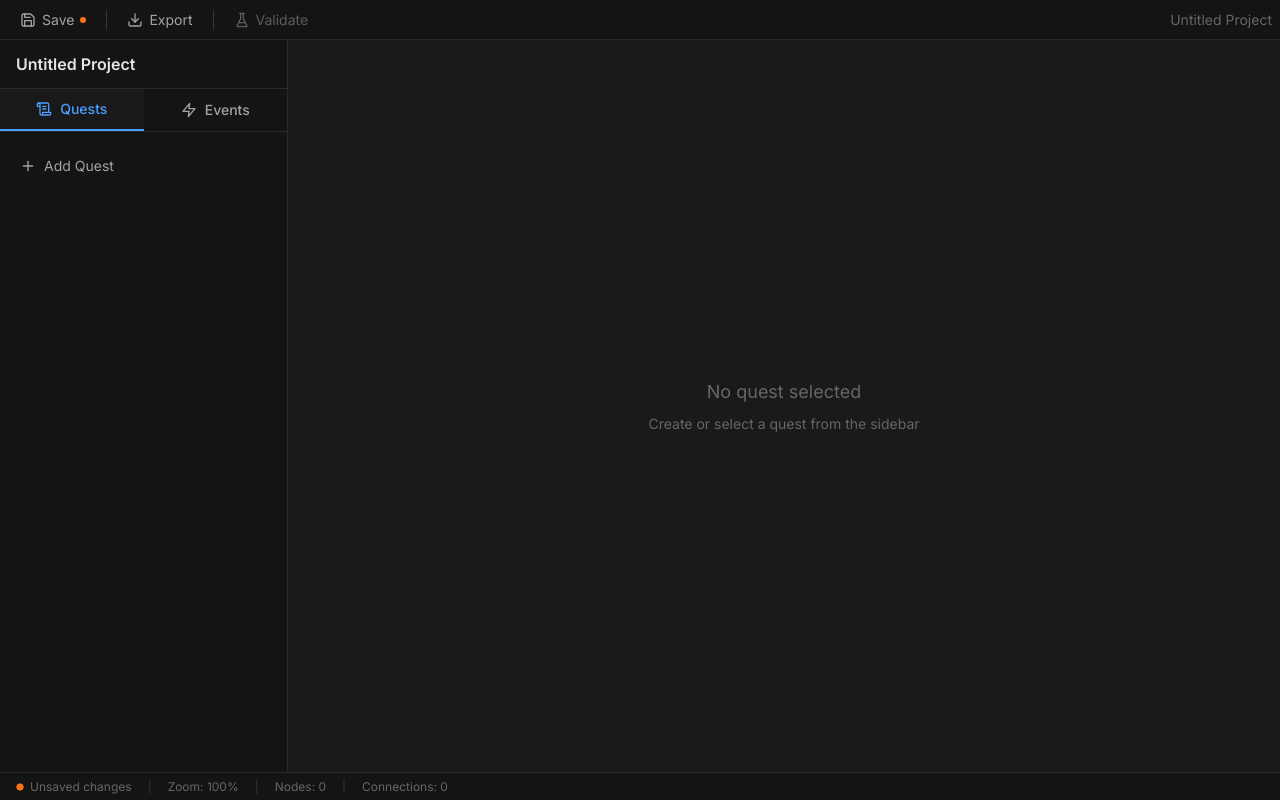
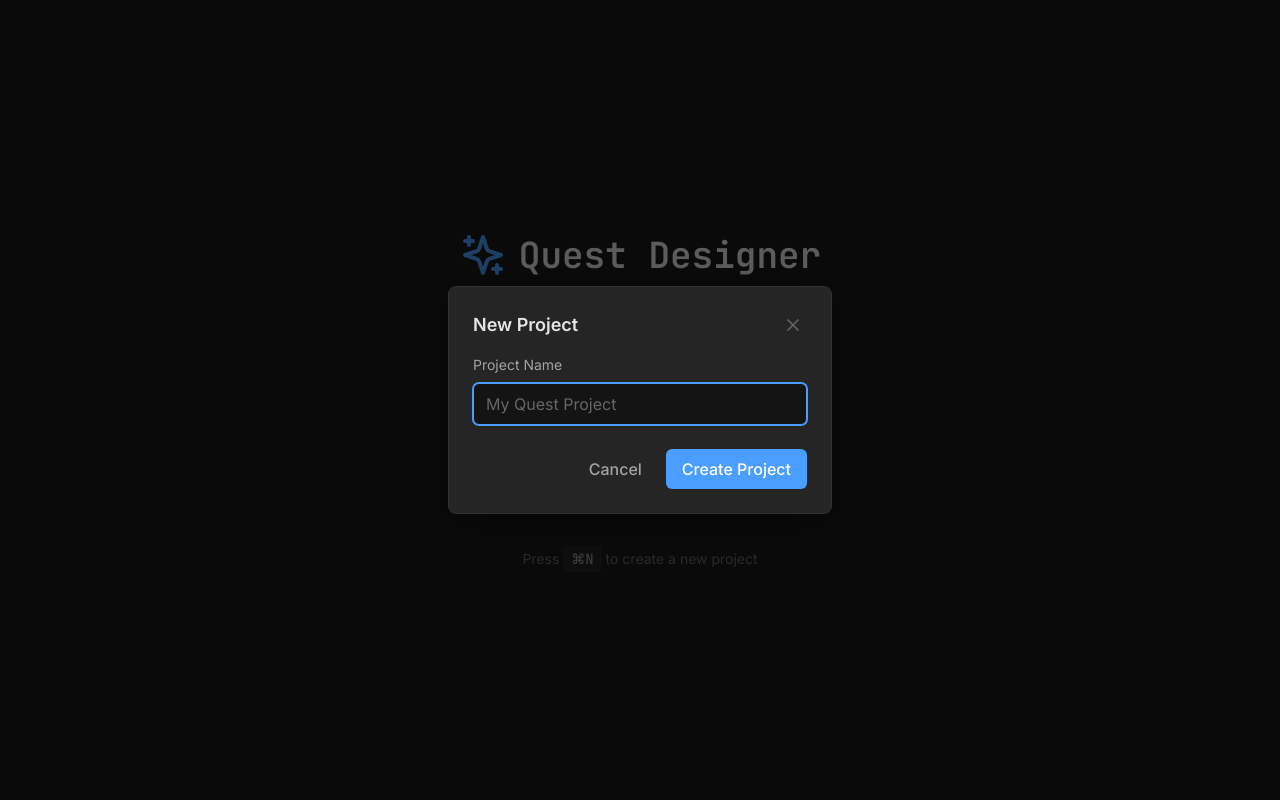
Before and after one commit to nodeMD/QuestDesigner, a React (Vite) app: page / in a window 1280 px wide. Both pictures are taken after a click on the button "New Project". Built offline with nearby package versions, Linux system fonts and the light colour scheme.

Commit message:
components: add recent project option to welcome screen

```diff
--- a/src/components/WelcomeScreen.tsx
+++ b/src/components/WelcomeScreen.tsx
@@ -1,47 +1,127 @@
-import { FolderOpen, Plus, Sparkles } from 'lucide-react'
+import { useState, useEffect } from 'react'
+import { FolderOpen, Plus, Sparkles, X, Clock } from 'lucide-react'
 import { useProjectStore } from '@/stores/projectStore'
+
+const RECENT_PROJECT_KEY = 'quest-designer-recent-project'
+
+interface RecentProject {
+  path: string
+  name: string
+  lastOpened: string
+}
+
+function getRecentProject(): RecentProject | null {
+  try {
+    const stored = localStorage.getItem(RECENT_PROJECT_KEY)
+    return stored ? JSON.parse(stored) : null
+  } catch {
+    return null
+  }
+}
+
+function saveRecentProject(path: string, name: string) {
+  try {
+    localStorage.setItem(RECENT_PROJECT_KEY, JSON.stringify({
+      path,
+      name,
+      lastOpened: new Date().toISOString(),
+    }))
+  } catch {
+    // Ignore storage errors
+  }
+}
+
+function parseProjectData(data: string) {
+  const project = JSON.parse(data)
+  // Convert date strings back to Date objects
+  project.createdAt = new Date(project.createdAt)
+  project.updatedAt = new Date(project.updatedAt)
+  project.quests = project.quests.map((q: any) => ({
+    ...q,
+    createdAt: new Date(q.createdAt),
+    updatedAt: new Date(q.updatedAt),
+  }))
+  project.events = project.events.map((e: any) => ({
+    ...e,
+    createdAt: new Date(e.createdAt),
+    updatedAt: new Date(e.updatedAt),
+  }))
+  return project
+}
 
 export function WelcomeScreen() {
   const { createProject, setProject, setFilePath } = useProjectStore()
+  const [showNameDialog, setShowNameDialog] = useState(false)
+  const [projectName, setProjectName] = useState('')
+  const [recentProject, setRecentProject] = useState<RecentProject | null>(null)
+
+  useEffect(() => {
+    setRecentProject(getRecentProject())
+  }, [])
 
   const handleNewProject = () => {
-    createProject('Untitled Project')
+    setShowNameDialog(true)
+    setProjectName('')
+  }
+
+  const handleCreateProject = () => {
+    const name = projectName.trim() || 'Untitled Project'
+    createProject(name)
+    setShowNameDialog(false)
   }
 
   const handleOpenProject = async () => {
     if (!window.electronAPI) {
       // Fallback for browser dev
-      createProject('Untitled Project')
+      setShowNameDialog(true)
+      setProjectName('')
       return
     }
 
     const result = await window.electronAPI.loadFile()
-    if (result.success && result.data) {
+    if (result.success && result.data && result.filePath) {
       try {
-        const project = JSON.parse(result.data)
-        // Convert date strings back to Date objects
-        project.createdAt = new Date(project.createdAt)
-        project.updatedAt = new Date(project.updatedAt)
-        project.quests = project.quests.map((q: any) => ({
-          ...q,
-          createdAt: new Date(q.createdAt),
-          updatedAt: new Date(q.updatedAt),
-        }))
-        project.events = project.events.map((e: any) => ({
-          ...e,
-          createdAt: new Date(e.createdAt),
-          updatedAt: new Date(e.updatedAt),
-        }))
+        const project = parseProjectData(result.data)
         setProject(project)
-        setFilePath(result.filePath ?? null)
+        setFilePath(result.filePath)
+        saveRecentProject(result.filePath, project.name)
       } catch (e) {
         console.error('Failed to parse project file:', e)
       }
     }
   }
 
+  const handleOpenRecent = async () => {
+    if (!window.electronAPI || !recentProject) return
+
+    try {
+      // Load file directly from the stored path
+      const result = await window.electronAPI.loadFromPath(recentProject.path)
+      if (result.success && result.data && result.filePath) {
+        const project = parseProjectData(result.data)
+        setProject(project)
+        setFilePath(result.filePath)
+        saveRecentProject(result.filePath, project.name)
+      } else if (result.error) {
+        // File not found or other error - clear the recent project
+        console.error('Failed to open recent project:', result.error)
+        localStorage.removeItem(RECENT_PROJECT_KEY)
+        setRecentProject(null)
+      }
+    } catch (e) {
+      console.error('Failed to open recent project:', e)
+    }
+  }
+
+  const isMac = window.electronAPI?.platform === 'darwin'
+
   return (
-    <div className="h-screen w-screen bg-canvas-bg flex items-center justify-center">
+    <div className="h-screen w-screen bg-canvas-bg flex items-center justify-center relative">
+      {/* Drag bar at top for window movement */}
+      {isMac && (
+        <div className="absolute top-0 left-0 right-0 h-10 app-drag-region" />
+      )}
+
       <div className="text-center">
         {/* Logo/Title */}
         <div className="mb-12">
@@ -75,6 +155,23 @@ export function WelcomeScreen() {
             <FolderOpen className="w-5 h-5" />
             <span>Open Project</span>
           </button>
+
+          {/* Recent project */}
+          {recentProject && window.electronAPI && (
+            <button
+              onClick={handleOpenRecent}
+              className="w-64 flex items-center gap-3 px-6 py-3 bg-transparent hover:bg-sidebar-hover
+                         text-text-secondary border border-transparent hover:border-panel-border rounded-lg transition-colors"
+            >
+              <Clock className="w-4 h-4 text-text-muted" />
+              <div className="flex-1 text-left">
+                <span className="block text-sm text-text-primary">{recentProject.name}</span>
+                <span className="block text-xs text-text-muted truncate max-w-48">
+                  {recentProject.path.split('/').pop()}
+                </span>
+              </div>
+            </button>
+          )}
         </div>
 
         {/* Hint */}
@@ -82,6 +179,54 @@ export function WelcomeScreen() {
           Press <kbd className="px-2 py-1 bg-panel-bg rounded text-text-secondary">⌘N</kbd> to create a new project
         </p>
       </div>
+
+      {/* Project name dialog */}
+      {showNameDialog && (
+        <div className="fixed inset-0 bg-black/60 flex items-center justify-center z-50">
+          <div className="bg-panel-bg border border-panel-border rounded-lg shadow-panel w-96 p-6">
+            <div className="flex items-center justify-between mb-4">
+              <h2 className="text-lg font-semibold text-text-primary">New Project</h2>
+              <button
+                onClick={() => setShowNameDialog(false)}
+                className="p-1 hover:bg-sidebar-hover rounded text-text-muted hover:text-text-primary"
+              >
+                <X className="w-5 h-5" />
+              </button>
+            </div>
+
+            <div className="mb-6">
+              <label className="block text-sm text-text-secondary mb-2">Project Name</label>
+              <input
+                type="text"
+                value={projectName}
+                onChange={(e) => setProjectName(e.target.value)}
+                onKeyDown={(e) => {
+                  if (e.key === 'Enter') handleCreateProject()
+                  if (e.key === 'Escape') setShowNameDialog(false)
+                }}
+                placeholder="My Quest Project"
+                className="w-full"
+                autoFocus
+              />
+            </div>
+
+            <div className="flex justify-end gap-2">
+              <button
+                onClick={() => setShowNameDialog(false)}
+                className="btn btn-ghost"
+              >
+                Cancel
+              </button>
+              <button
+                onClick={handleCreateProject}
+                className="btn btn-primary"
+              >
+                Create Project
+              </button>
+            </div>
+          </div>
+        </div>
+      )}
     </div>
   )
 }
```
